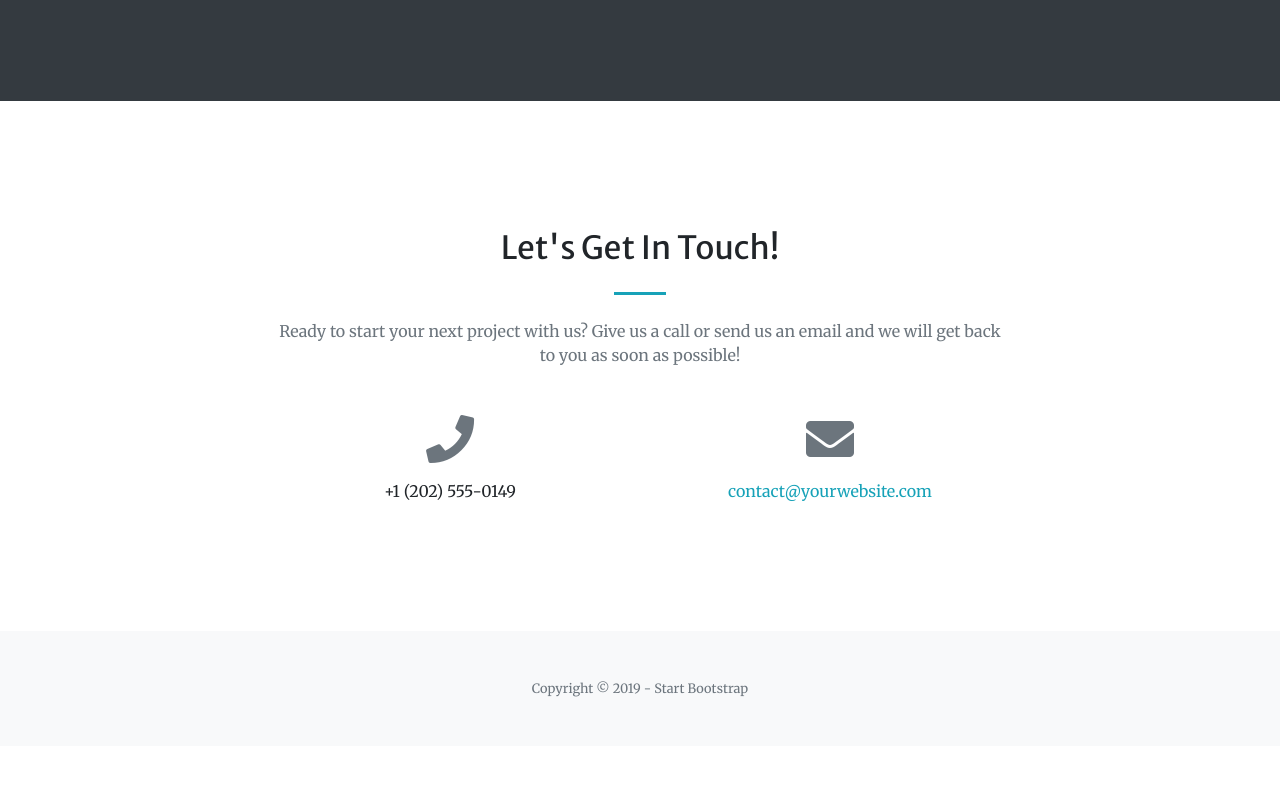
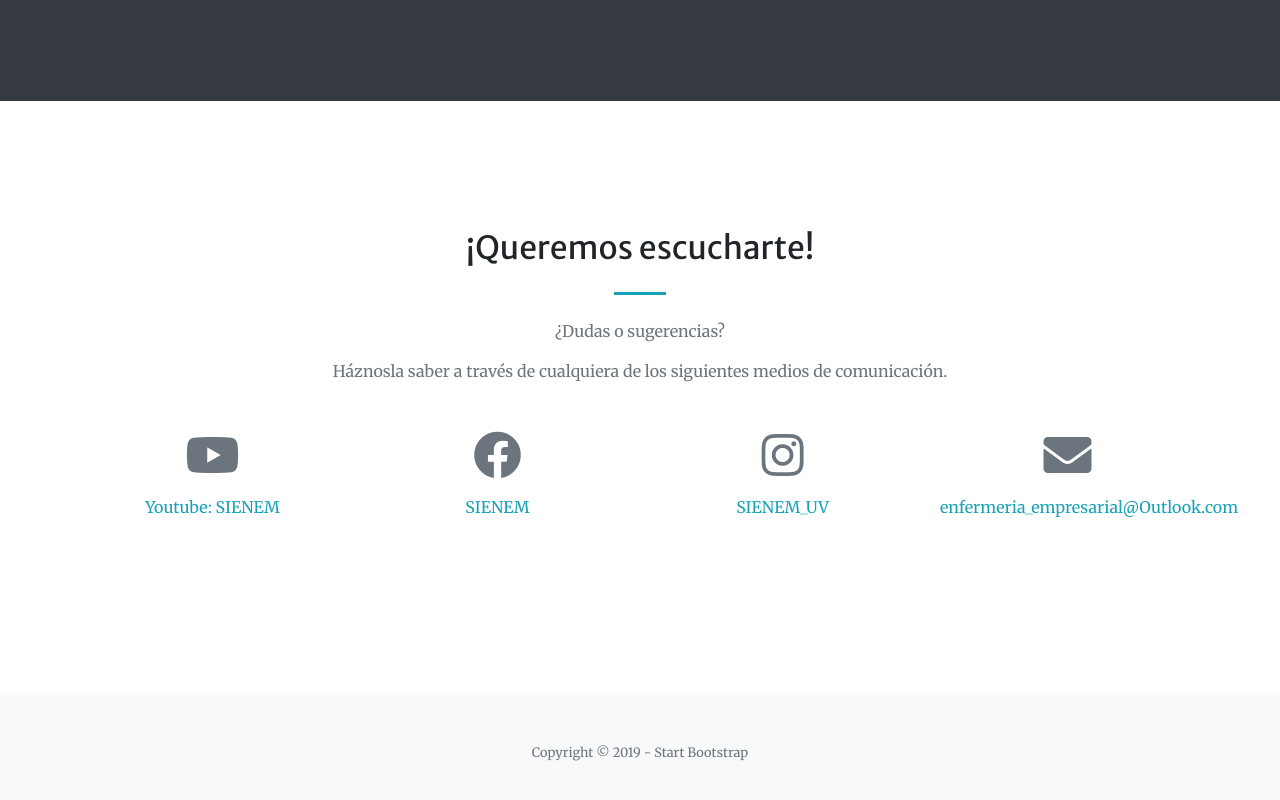
Before and after one commit to angelterron/SIENEM, a website with bundled scripts: page src/main/webapp/index.html in a window 1280 px wide. Shown: the part 2581-3381 px from the top of the page. Before the commit the page ends 3327 px from the top, so only its background shows below. Built offline with nearby package versions, Linux system fonts and the light colour scheme.

Commit message:
Add files via upload

```diff
--- a/src/main/webapp/index.html
+++ b/src/main/webapp/index.html
@@ -251,26 +251,39 @@
     </div>
   </section>
 
-  <!-- Contact Section -->
+<!-- Contact Section -->
   <section class="page-section" id="contact">
     <div class="container">
       <div class="row justify-content-center">
         <div class="col-lg-8 text-center">
-          <h2 class="mt-0">Let's Get In Touch!</h2>
+          <h2 class="mt-0">¡Queremos escucharte!</h2>
           <hr class="divider my-4">
-          <p class="text-muted mb-5">Ready to start your next project with us? Give us a call or send us an email and we will get back to you as soon as possible!</p>
+            <p class="text-muted">¿Dudas o sugerencias?</p>
+            <p class="text-muted mb-5">Háznosla saber a través de cualquiera de los siguientes medios de comunicación.</p>
         </div>
       </div>
       <div class="row">
-        <div class="col-lg-4 ml-auto text-center mb-5 mb-lg-0">
-          <i class="fas fa-phone fa-3x mb-3 text-muted"></i>
-          <div>+1 (202) 555-0149</div>
+
+        <div class="col-lg-3 ml-auto text-center mb-5 mb-lg-0">
+          <i class="fab fa-youtube fa-3x mb-3 text-muted"></i>
+          <a class="d-block" href="https://www.youtube.com/channel/UC6C81IsEYZYRcDKCX_rZBFg">Youtube: SIENEM</a>
         </div>
-        <div class="col-lg-4 mr-auto text-center">
-          <i class="fas fa-envelope fa-3x mb-3 text-muted"></i>
-          <!-- Make sure to change the email address in anchor text AND the link below! -->
-          <a class="d-block" href="mailto:contact@yourwebsite.com">contact@yourwebsite.com</a>
+
+        <div class="col-lg-3 mb-5 mr-auto text-center">
+          <i class="fab fa-facebook fa-3x mb-3 text-muted"></i>
+          <a class="d-block" href="https://www.facebook.com/Sistema-de-Enfermeria-Empresarial-346613772629611/">SIENEM</a>
         </div>
+
+        <div class="col-lg-3 mb-5 mr-auto text-center">
+          <i class="fab fa-instagram fa-3x mb-3 text-muted"></i>
+          <a class="d-block" href="https://www.instagram.com/sienem_uv/">SIENEM_UV</a>
+        </div>
+
+        <div class="col-lg-3 mb-5 mr-auto text-center">
+          <i class="fas fa-envelope fa-3x mb-3 text-muted   "></i>
+          <a class="d-block"  href="mailto:enfermeria_empresarial@Outlook.com">enfermeria_empresarial@Outlook.com</a>
+        </div>
+
       </div>
     </div>
   </section>
```
